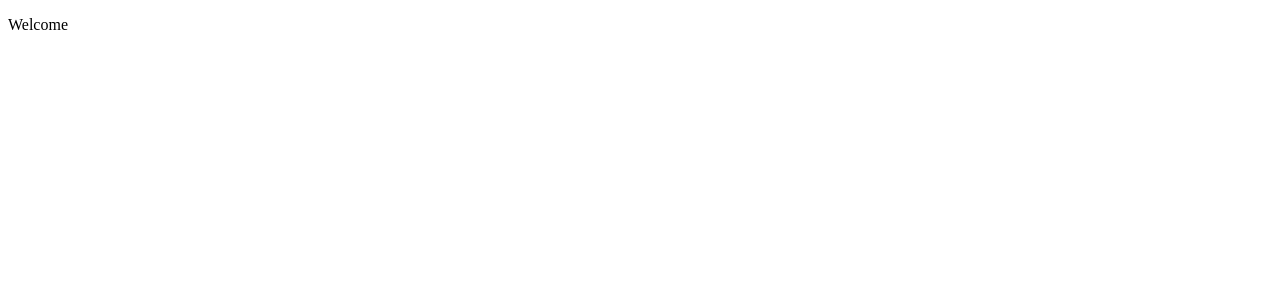
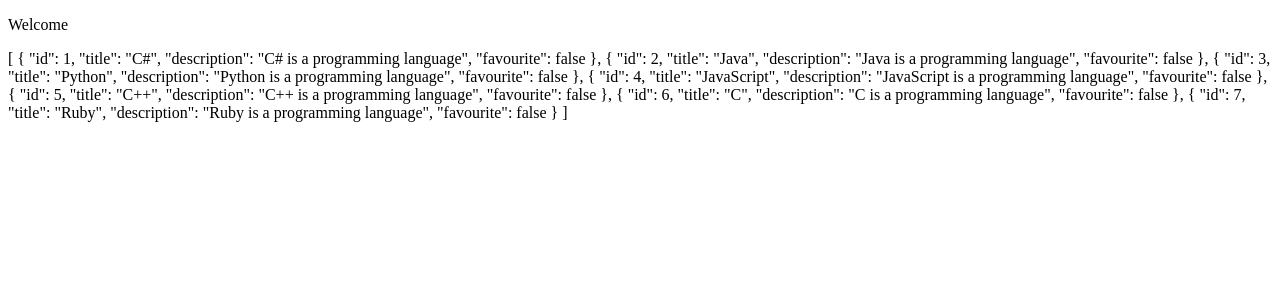
Before and after one commit to ibimina/frontendmaster-ang, an Angular app: page / in a window 1280 px wide. Shown: the top 300 px of the page. Built offline with nearby package versions, Linux system fonts and the light colour scheme.

Commit message:
display languages properties in DOM as json

```diff
--- a/src/app/app.component.html
+++ b/src/app/app.component.html
@@ -1,4 +1,6 @@
 <p>Welcome</p>
+<p>{{languages | json}}</p>
+
 <!-- * * * * * * * * * * * * * * * * * * * * * * * * * * * * * * * -->
 <!-- * * * * * * * * * * * The content above * * * * * * * * * * * -->
 <!-- * * * * * * * * * * is only a placeholder * * * * * * * * * * -->
```
